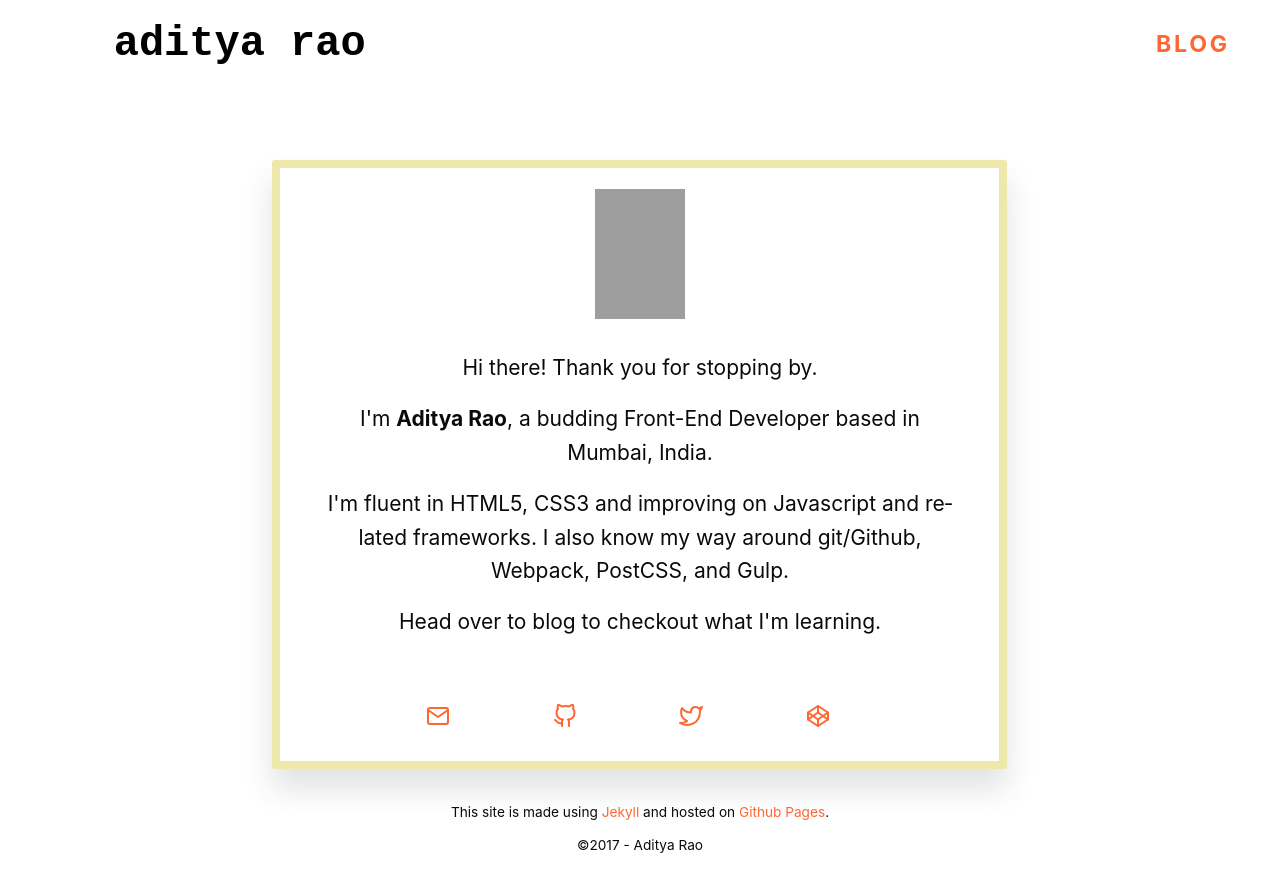
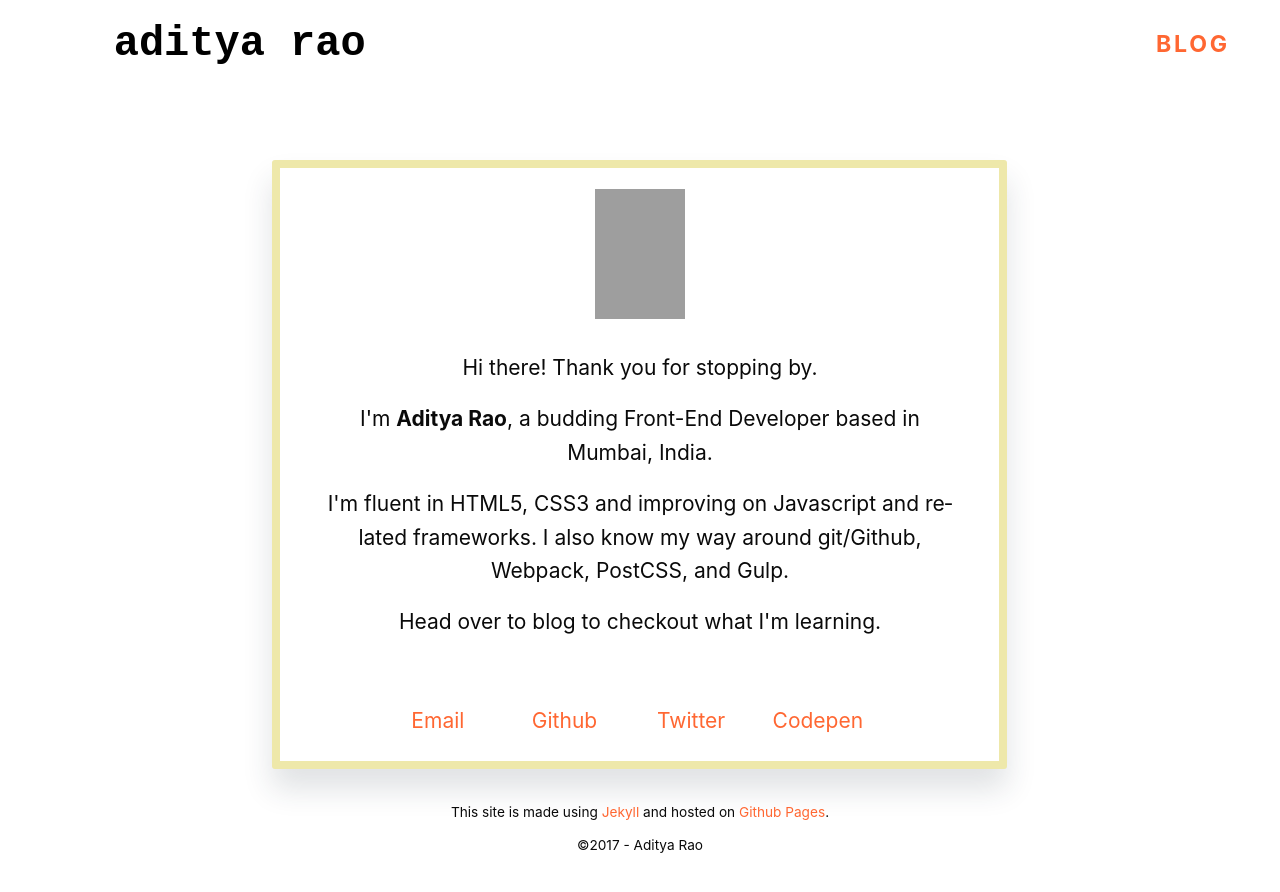
Before and after one commit to ad1tyara0/raoaditya.github.io, a Jekyll site: the page built from index.html, in a window 1280 px wide, cut to the strip 0-892 px from the top of the page. Built offline with Jekyll 4.4.1, drawn with Linux system fonts in a browser that asks for light colours; grey boxes are pictures that could not be loaded.

Commit message:
Replaced feather-icon with plain text links.

```diff
--- a/_includes/head.html
+++ b/_includes/head.html
@@ -6,8 +6,6 @@
   <meta name="viewport" content="width=device-width, initial-scale=1">
   <!-- Place favicon.ico in the root directory -->
   <link rel="icon" href="favicon-32x32.png">
-  <!-- Feather Icons -->
-  <script src="https://unpkg.com/feather-icons/dist/feather.min.js"></script>
   <!-- CSS Stylesheet -->
   <link rel="stylesheet" href="/assets/styles/main.min.css">
 	<!-- Atom Feed -->
--- a/_layouts/default.html
+++ b/_layouts/default.html
@@ -9,9 +9,6 @@
   {{ content }}
 
   {% include footer.html %}
-  <script>
-    feather.replace()
-  </script>
 </body>
 
 </html>
--- a/index.html
+++ b/index.html
@@ -15,25 +15,25 @@ title: ~ Aditya Rao ~
         <p>I'm fluent in HTML5, CSS3 and improving on Javascript and related frameworks. I also know my way around git/Github, Webpack, PostCSS, and Gulp.</p>
         <p> Head over to blog to checkout what I'm learning.</p>
       </div>
-      <!-- Social icons for Mobile -->
+      <!-- Social links -->
       <div class="social-m">
           <a href="mailto:dev.adityrao@gmail.com" alt="Send me a mail.">
-            <i data-feather="mail"></i>
+            Email
           </a>
           <!--
           -->
-          <a href="https://github.com/ad1tyara0" alt="My Github page.">
-            <i data-feather="github"></i>
+          <a href="https://github.com/ad1tyara0" alt="See what I'm working on.">
+            Github
           </a>
           <!--
           -->
           <a href="https://twitter.com/ad1tyarao" alt="Follow me on Twitter.">
-            <i data-feather="twitter"></i>
+            Twitter
           </a>
           <!--
           -->
-          <a href="https://codepen.io/adi_r/" alt="My Codepen.">
-            <i data-feather="codepen"></i>
+          <a href="https://codepen.io/adi_r/" alt="Small experiments.">
+            Codepen
           </a>
       </div>
     </section>
```
